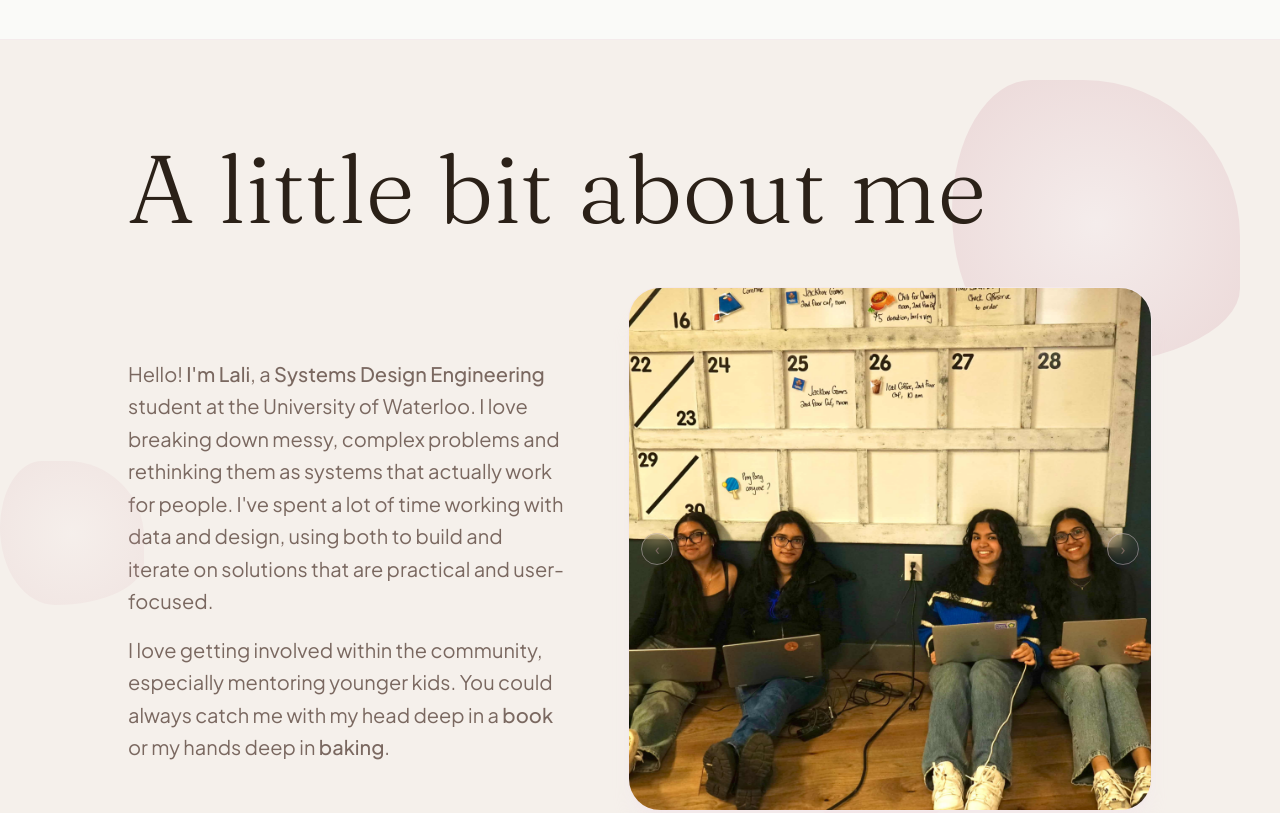
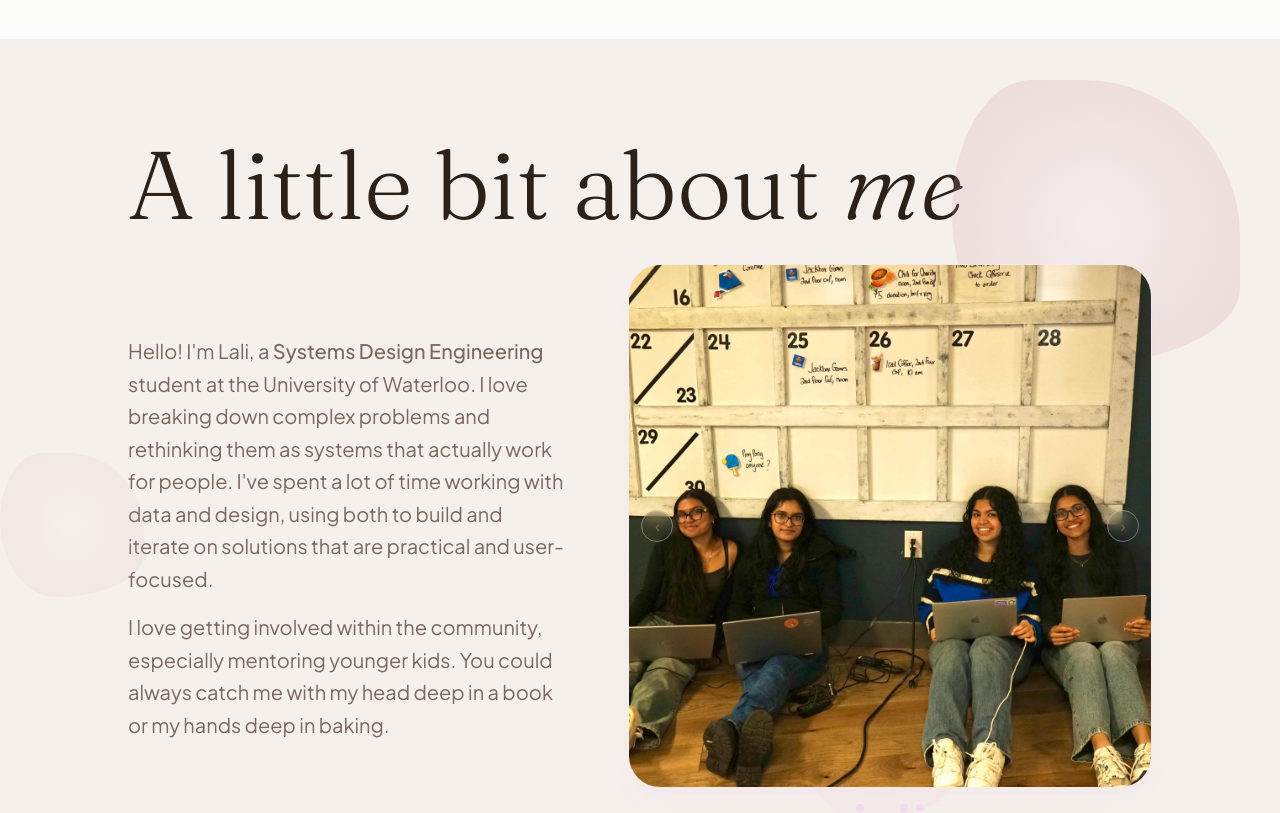
Before and after one commit to lalithyaraavi/lalithya-website, a Next.js app: page / in a window 1280 px wide. Shown: the part 2420-3233 px from the top of the page. Built offline with nearby package versions, Linux system fonts and the light colour scheme; a web font is replaced by a local one.

Commit message:
revert animations, keep Engineering Intern and remove messy

```diff
--- a/src/app/page.tsx
+++ b/src/app/page.tsx
@@ -120,82 +120,30 @@ export default function Home() {
       <section id="about" className={`relative ${SECTION_PAD} py-24 bg-cream-warm border-y border-rose-light/30 overflow-hidden`}>
         <Blobs />
         <div className={CONTAINER}>
-          {/* Heading — word-by-word slide up */}
-          <h2 className={`${HEADING} mb-8`} aria-label="A little bit about me">
-            {["A", "little", "bit", "about"].map((word, i) => (
-              <span key={word} className="inline-block overflow-hidden leading-[1.1] mr-[0.25em]">
-                <motion.span
-                  className="inline-block"
-                  initial={{ y: "110%" }}
-                  whileInView={{ y: 0 }}
-                  viewport={{ once: true, margin: "-30px" }}
-                  transition={{ duration: 0.55, delay: i * 0.09, ease: [0.22, 1, 0.36, 1] }}
-                >
-                  {word}
-                </motion.span>
-              </span>
-            ))}
-            <span className="inline-block overflow-hidden leading-[1.1]">
-              <motion.em
-                className="not-italic text-rose-DEFAULT inline-block"
-                initial={{ y: "110%" }}
-                whileInView={{ y: 0 }}
-                viewport={{ once: true, margin: "-30px" }}
-                transition={{ duration: 0.55, delay: 0.36, ease: [0.22, 1, 0.36, 1] }}
-              >
-                me
-              </motion.em>
-            </span>
-          </h2>
+          <FadeIn>
+            <h2 className={`${HEADING} mb-8`}>
+              A little bit about <em className="text-rose-DEFAULT">me</em>
+            </h2>
+          </FadeIn>
 
           {/* Bio + photo carousel */}
           <div className="grid md:grid-cols-[1fr_1.2fr] gap-16 items-stretch mb-20">
             <div className={`flex flex-col justify-center h-full space-y-4 ${BODY}`}>
               <motion.p
-                initial={{ opacity: 0, y: 16 }}
+                initial={{ opacity: 0, y: 20 }}
                 whileInView={{ opacity: 1, y: 0 }}
                 viewport={{ once: true, margin: "-40px" }}
                 transition={{ duration: 0.6, delay: 0.1, ease: [0.22, 1, 0.36, 1] }}
               >
-                Hello!{" "}
-                <motion.span
-                  className="text-rose-DEFAULT font-medium"
-                  initial={{ opacity: 0, y: 6 }}
-                  whileInView={{ opacity: 1, y: 0 }}
-                  viewport={{ once: true, margin: "-40px" }}
-                  transition={{ duration: 0.5, delay: 0.35, ease: [0.22, 1, 0.36, 1] }}
-                >
-                  I&apos;m Lali
-                </motion.span>
-                , a <span className="text-ink-DEFAULT font-medium">Systems Design Engineering</span> student at the University of Waterloo. I love breaking down messy, complex problems and rethinking them as systems that actually work for people. I&apos;ve spent a lot of time working with data and design, using both to build and iterate on solutions that are practical and user-focused.
+                Hello! I&apos;m Lali, a <span className="text-ink-DEFAULT font-medium">Systems Design Engineering</span> student at the University of Waterloo. I love breaking down complex problems and rethinking them as systems that actually work for people. I&apos;ve spent a lot of time working with data and design, using both to build and iterate on solutions that are practical and user-focused.
               </motion.p>
               <motion.p
-                initial={{ opacity: 0, y: 16 }}
+                initial={{ opacity: 0, y: 20 }}
                 whileInView={{ opacity: 1, y: 0 }}
                 viewport={{ once: true, margin: "-40px" }}
                 transition={{ duration: 0.6, delay: 0.22, ease: [0.22, 1, 0.36, 1] }}
               >
-                I love getting involved within the community, especially mentoring younger kids. You could always catch me with my head deep in a{" "}
-                <motion.span
-                  className="text-rose-DEFAULT font-medium"
-                  initial={{ opacity: 0, x: -8 }}
-                  whileInView={{ opacity: 1, x: 0 }}
-                  viewport={{ once: true, margin: "-40px" }}
-                  transition={{ duration: 0.4, delay: 0.45, ease: [0.22, 1, 0.36, 1] }}
-                >
-                  book
-                </motion.span>
-                {" "}or my hands deep in{" "}
-                <motion.span
-                  className="text-rose-DEFAULT font-medium"
-                  initial={{ opacity: 0, x: -8 }}
-                  whileInView={{ opacity: 1, x: 0 }}
-                  viewport={{ once: true, margin: "-40px" }}
-                  transition={{ duration: 0.4, delay: 0.6, ease: [0.22, 1, 0.36, 1] }}
-                >
-                  baking
-                </motion.span>
-                .
+                I love getting involved within the community, especially mentoring younger kids. You could always catch me with my head deep in a book or my hands deep in baking.
               </motion.p>
             </div>
 
```
